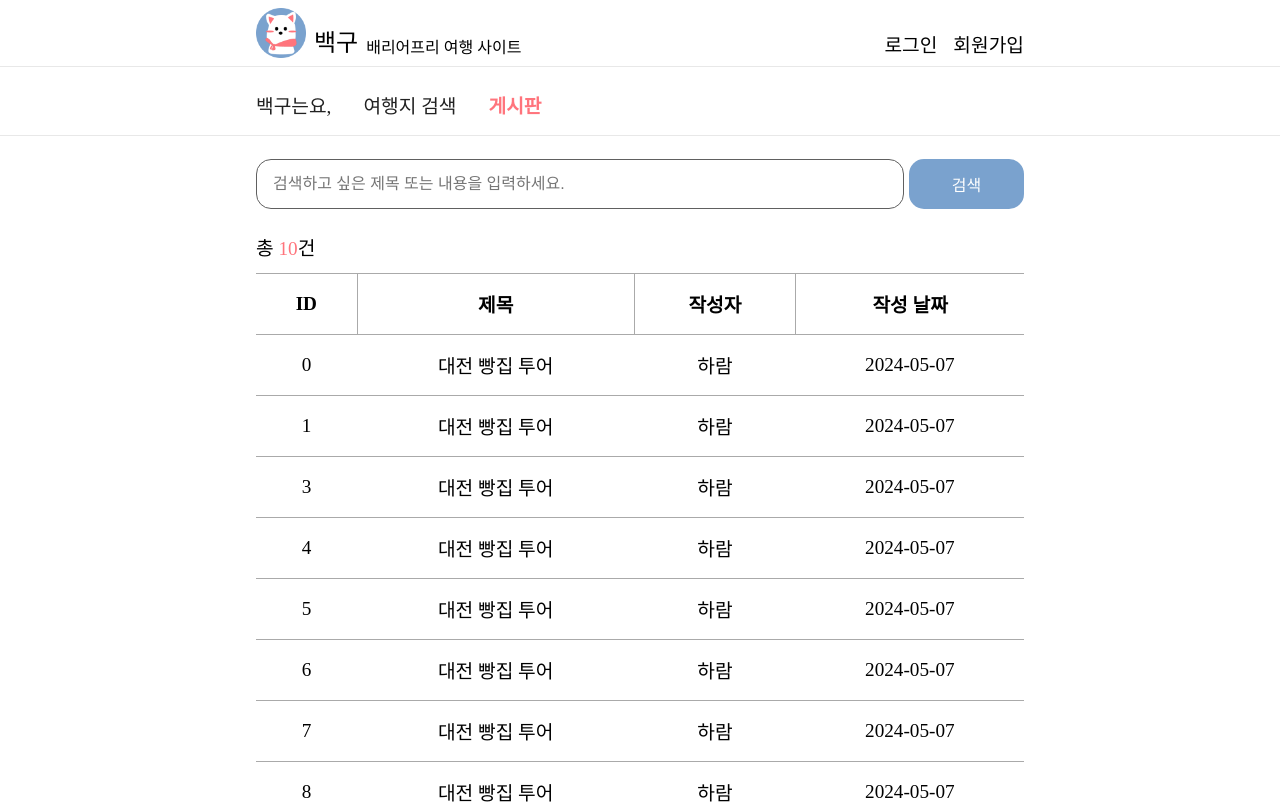
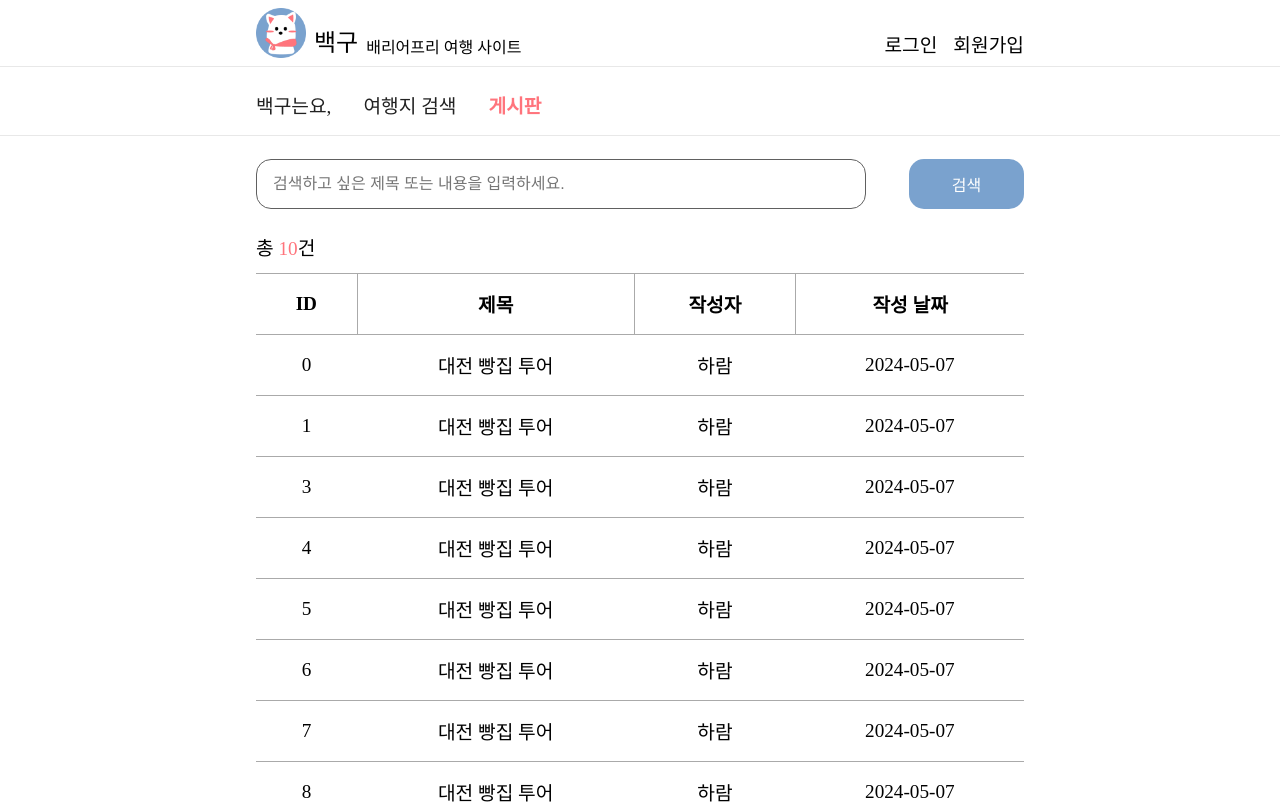
Before and after one commit to BaekGuu/baekgu-front, a Vue app: page /board in a window 1280 px wide. Shown: the top 804 px of the page. Built offline with nearby package versions, Linux system fonts and the light colour scheme; a web font is replaced by a local one.

Commit message:
Design: 게시판 화면 검색 input 크기 수정

```diff
--- a/src/views/BoardView.vue
+++ b/src/views/BoardView.vue
@@ -71,34 +71,42 @@ const handleClickPageNum = pageNum => {
   margin-top: 1.5rem;
   margin-bottom: 1.5rem;
 }
+
 .search input {
-  width: 80%;
+  width: 75%;
 }
+
 table {
   width: 100%;
   text-align: center;
   border-collapse: collapse;
   font-size: 1.2rem;
 }
+
 thead {
   border-top: 0.5px solid #aaa;
   border-bottom: 0.5px solid #aaa;
 }
+
 th:first-child {
   border-left: none;
 }
+
 th:last-child {
   border-right: none;
 }
+
 th {
   border-left: 0.3px solid #aaa;
   border-right: 0.3px solid #aaa;
   padding: 1rem;
 }
+
 tr {
   border-top: 0.5px solid #aaa;
   border-bottom: 0.5px solid #aaa;
 }
+
 td {
   padding: 1rem;
 }
@@ -108,6 +116,7 @@ td {
   margin-top: 0.5rem;
   margin-bottom: 0.5rem;
 }
+
 .paging span {
   font-size: 1.2rem;
   margin-left: 0.5rem;
```
